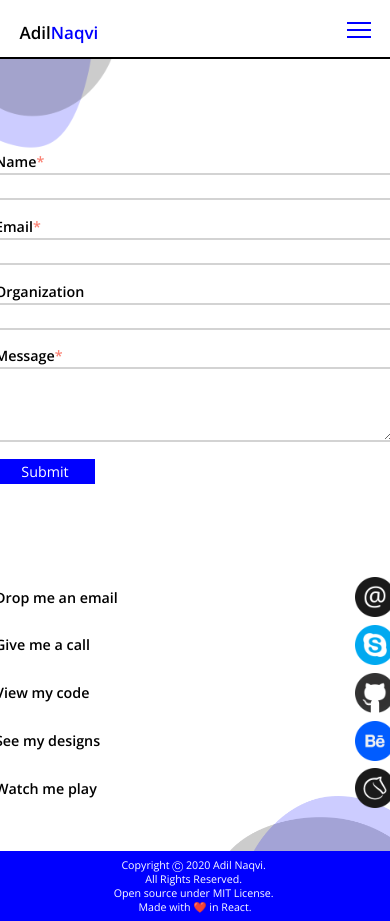
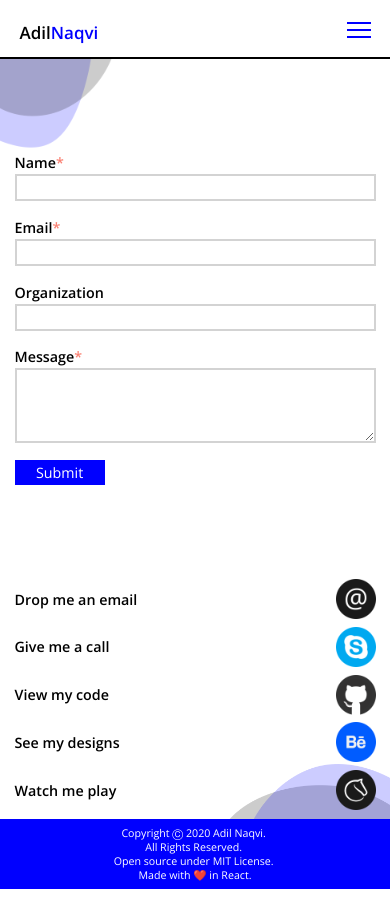
Before and after one commit to notadilnaqvi/portfolio-website, a React (Create React App) app: page /contact in a window 390 px wide. After the commit the page ends 889 px from the top, so only its background shows below. Built offline with nearby package versions, Linux system fonts and the light colour scheme.

Commit message:
Fixed Contact padding

```diff
--- a/src/App.css
+++ b/src/App.css
@@ -623,6 +623,14 @@ img.socials-icon {
     justify-content: center;
   }
 
+  .contact-form{
+    padding: 0px 5vw;
+  }
+
+  .socials{
+    padding: 0px 5vw;
+  }
+
   .photo{
     margin-top: -25px;
     margin-bottom: 50px;
```
